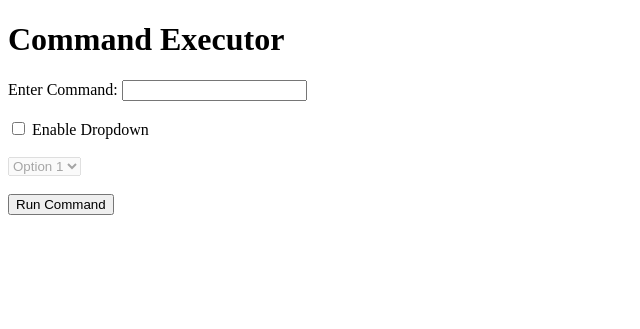
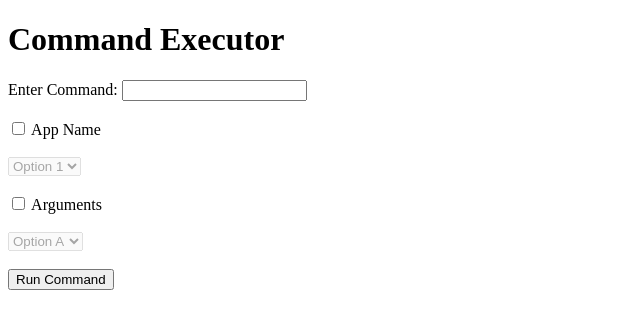
Before and after one commit to sanjeesi/WebAppFlsk, a Flask app: page / in a window 1280 px wide. Shown: the top 329 px of the page, without its empty margins (0-640 px from the left). Run offline with Flask 3, Linux system fonts and the light colour scheme.

Commit message:
Add more fields in the form

```diff
--- a/WebApi/templates/index.html
+++ b/WebApi/templates/index.html
@@ -9,12 +9,20 @@
         <label for="commandInput">Enter Command:</label>
         <input type="text" id="commandInput" name="command">
         <br><br>
-        <input type="checkbox" id="enableDropdown"> Enable Dropdown
+        <input type="checkbox" id="enableDropdown"> App Name
         <br><br>
         <select id="dropdown" disabled>
             <option value="option1">Option 1</option>
             <option value="option2">Option 2</option>
             <option value="option3">Option 3</option>
+        </select>
+        <br><br>
+        <input type="checkbox" id="enableSecondDropdown"> Arguments
+        <br><br>
+        <select id="secondDropdown" disabled>
+            <option value="optionA">Option A</option>
+            <option value="optionB">Option B</option>
+            <option value="optionC">Option C</option>
         </select>
         <br><br>
         <button type="submit">Run Command</button>
@@ -27,18 +35,24 @@
             dropdown.disabled = !this.checked;
         });
 
+        document.getElementById('enableSecondDropdown').addEventListener('change', function(event) {
+            const secondDropdown = document.getElementById('secondDropdown');
+            secondDropdown.disabled = !this.checked;
+        });
+
         document.getElementById('commandForm').addEventListener('submit', function(event) {
             event.preventDefault();
             const command = document.getElementById('commandInput').value;
             const dropdownValue = document.getElementById('dropdown').value;
+            const secondDropdownValue = document.getElementById('secondDropdown').value;
 
-            // Send the command and dropdown value to the Flask API
+            // Send the command and dropdown values to the Flask API
             fetch('/api/run_command', {
                 method: 'POST',
                 headers: {
                     'Content-Type': 'application/json'
                 },
-                body: JSON.stringify({ command: command, dropdownValue: dropdownValue })
+                body: JSON.stringify({ command: command, dropdownValue: dropdownValue, secondDropdownValue: secondDropdownValue })
             })
             .then(response => response.json())
             .then(data => {
```
